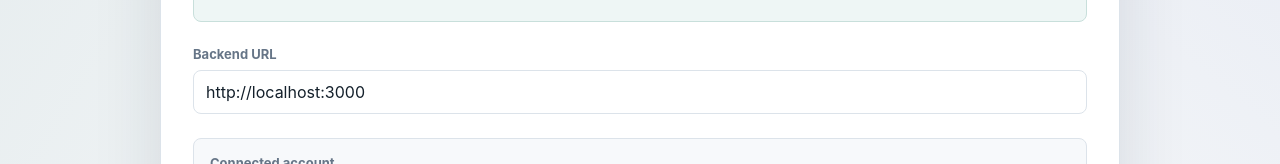
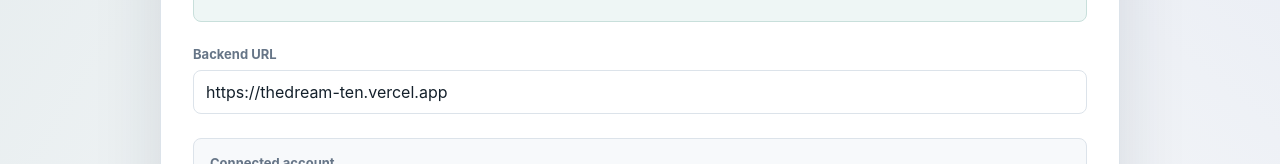
Before and after one commit to Buybanklogs/sweeper, a plain HTML site: page frontend/index.html in a window 1280 px wide. Shown: the part 506-670 px from the top of the page. Drawn offline with Linux system fonts and the light colour scheme.

Commit message:
Update index.html

```diff
--- a/frontend/index.html
+++ b/frontend/index.html
@@ -35,7 +35,7 @@
 
         <div class="field">
           <label for="apiBaseUrl">Backend URL</label>
-          <input id="apiBaseUrl" type="url" value="http://localhost:3000" autocomplete="off" />
+          <input id="apiBaseUrl" type="url" value="https://thedream-ten.vercel.app" autocomplete="off" />
         </div>
 
         <div class="wallet-card">
```
